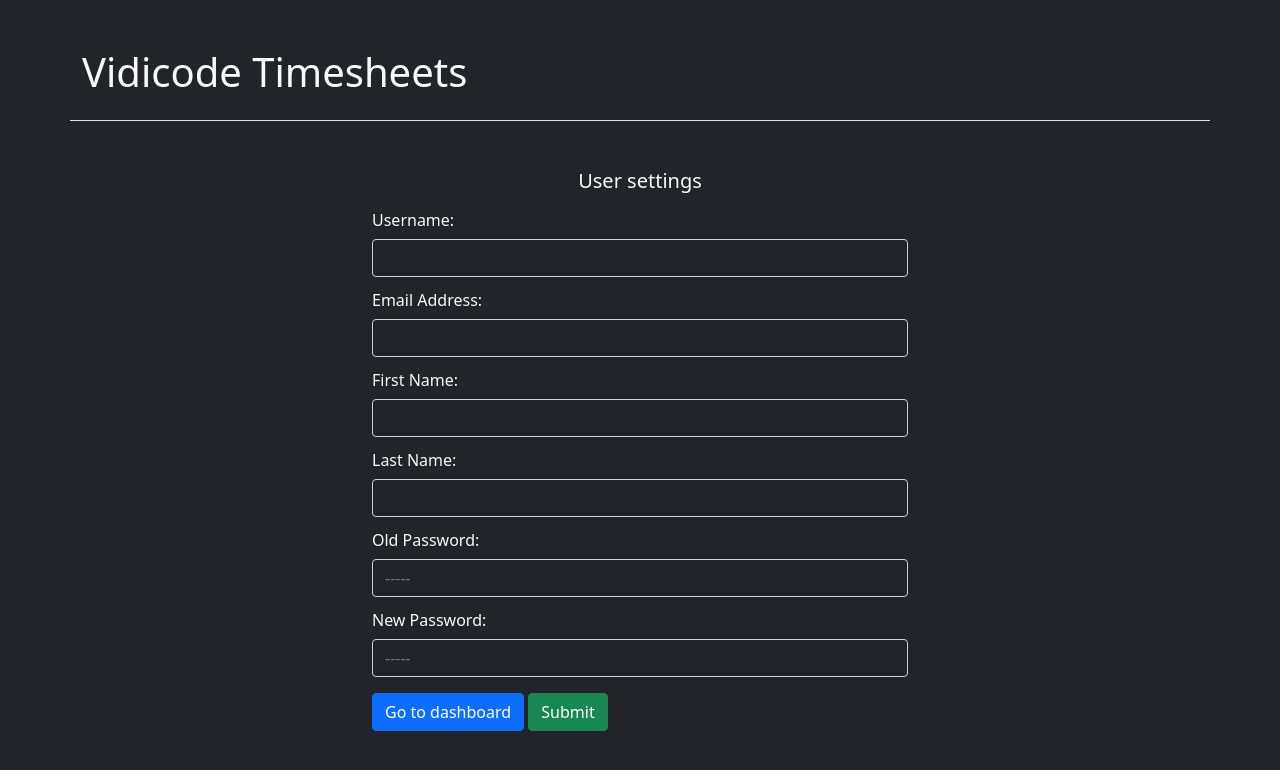
After one commit to k0oda/timesheets-2, a Django app: page /user_settings/ in a window 1280 px wide. The commit adds this page. Shown: the top 770 px of the page. Run offline with Django 3.2, Linux system fonts and the light colour scheme.

Commit message:
implement user settings fix records summaries display in workers timesheets

```diff
--- a/wwwdj/templates/base.html
+++ b/wwwdj/templates/base.html
@@ -84,7 +84,7 @@
             <ul class="dropdown-menu dropdown-menu-dark" aria-labelledby="dropdownMenuButton2">
               <li><h6 class="dropdown-header">User Management</h6></li>
               <li>
-                <a class="dropdown-item" href="#">
+                <a class="dropdown-item" href="{% url 'user_settings' %}">
                   <svg class="bi me-2" fill="currentColor" width="16" height="16"><use xlink:href="#toggles"></use></svg>Settings
                 </a>
               </li>
--- /dev/null
+++ b/wwwdj/templates/pages/user_settings.html
@@ -0,0 +1,40 @@
+{% extends "base.html" %}
+
+{% block title %}
+Settings | Vidicode Timesheets
+{% endblock title %}
+
+{% block content %}
+<div class="container mt-5" style="width: 35em;">
+  <form action="{% url 'user_settings' %}" method="POST">
+    {% csrf_token %}
+    <h5 class="text-center">User settings</h5>
+    <div class="mb-1">
+      <label for="username" class="col-form-label">Username:</label>
+      <input type="text" name="username" value="{{ user.username }}" id="username" class="form-control bg-dark text-white" required>
+    </div>
+    <div class="mb-1">
+      <label for="email" class="col-form-label">Email Address:</label>
+      <input type="email" name="email" value="{{ user.email }}" id="email" class="form-control bg-dark text-white" required>
+    </div>
+    <div class="mb-1">
+      <label for="first-name" class="col-form-label">First Name:</label>
+      <input type="text" name="first_name" value="{{ user.first_name }}" id="first-name" class="form-control bg-dark text-white" required>
+    </div>
+    <div class="mb-1">
+      <label for="last-name" class="col-form-label">Last Name:</label>
+      <input type="text" name="last_name" value="{{ user.last_name }}" id="last-name" class="form-control bg-dark text-white" required>
+    </div>
+    <div class="mb-1">
+      <label for="old_password" class="col-form-label">Old Password:</label>
+      <input type="password" name="old_password" id="old_password" placeholder="-----" class="form-control bg-dark text-white">
+    </div>
+    <div class="mb-3">
+      <label for="new_password" class="col-form-label">New Password:</label>
+      <input type="password" name="new_password" id="new_password" placeholder="-----" class="form-control bg-dark text-white">
+    </div>
+    <a type="button" href="{% url 'dashboard' %}" class="col-auto btn btn-primary">Go to dashboard</a>
+    <button type="submit" class="col-auto btn btn-success">Submit</btn>
+  </form>
+</div>
+{% endblock content %}
--- a/wwwdj/urls.py
+++ b/wwwdj/urls.py
@@ -23,6 +23,7 @@ urlpatterns = [
     path("", views.index, name="index"),
 
     # Auth
+    path("user_settings/", views.user_settings, name="user_settings"),
     path("sign_in/", views.sign_in, name="sign_in"),
     path("sign_out/", views.sign_out, name="sign_out"),
 
--- a/wwwdj/views.py
+++ b/wwwdj/views.py
@@ -485,7 +485,7 @@ def sign_invoice(request, session_number, project_number):
         except models.ProjectInvoice.DoesNotExist:
             pass
         else:
-            # session.closed = True
+            session.closed = True
             session.save()
         return FileResponse(open(filepath, "rb"), as_attachment=True, filename=filename)
     else:
@@ -505,6 +505,28 @@ def download_invoice(request, session_number, project_number):
 
 # Auth
 #
+
+def user_settings(request):
+    user = request.user
+    if request.method == "POST":
+        user.username=request.POST.get('username')
+        user.email=request.POST.get('email')
+        user.first_name=request.POST.get('first_name')
+        user.last_name=request.POST.get('last_name')
+        old_password = request.POST.get("old_password")
+        new_password = request.POST.get("new_password")
+        if user.check_password(old_password) and new_password:
+            user.set_password(new_password)
+        user.save()
+        return redirect("dashboard")
+    return render(
+        request,
+        "pages/user_settings.html",
+        {
+            "user": request.user,
+        }
+    )
+
 
 def sign_in(request):
     if request.user.is_authenticated:
```
Also changed, not shown: wwwdj/templates/pages/staff/worker_timesheet.html (+10 -67 lines).
